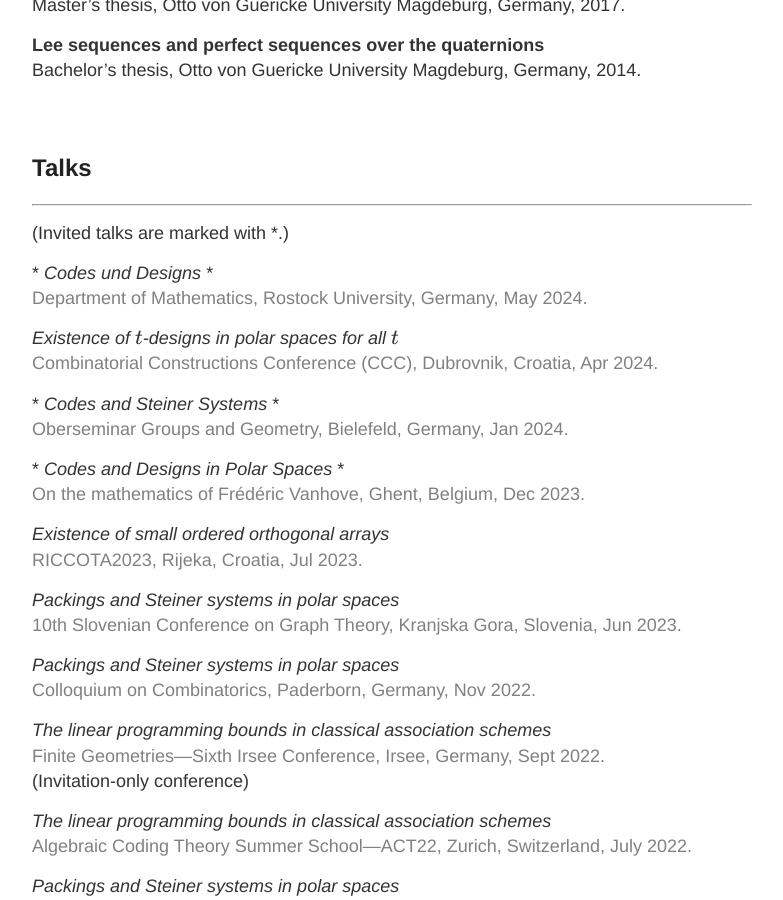
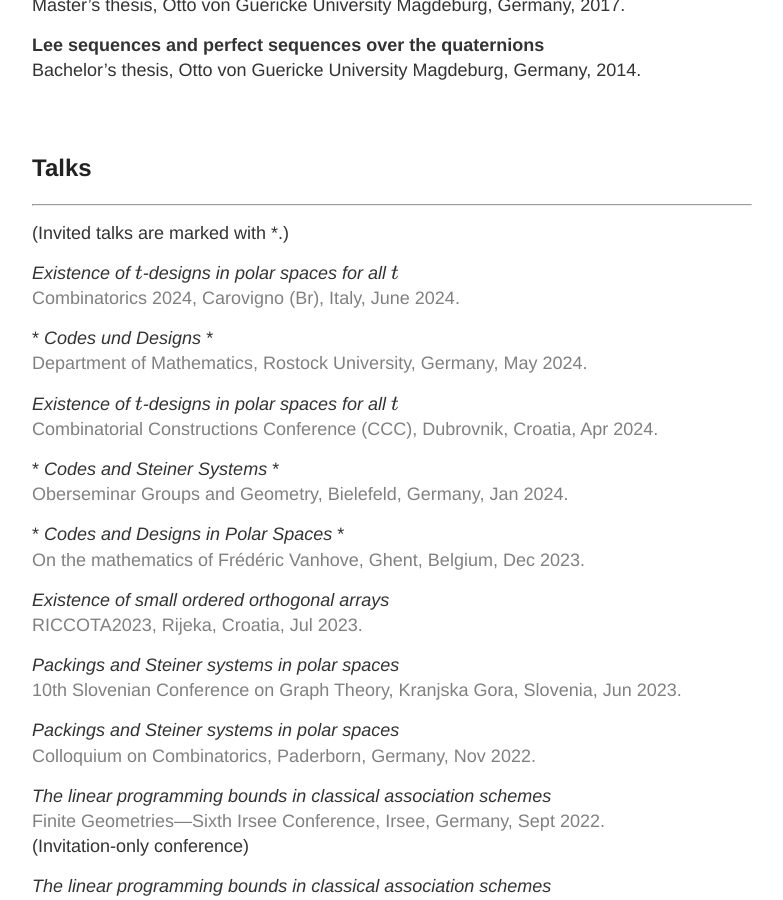
Before and after one commit to charleneweiss/charleneweiss.github.io, a Jekyll site: the page built from research.md, in a window 1280 px wide and 900 px high, scrolled down 1164 px. Shown: the whole window, without its empty margins (248-1031 px from the left). Built offline with Jekyll 4.4.1, drawn with Linux system fonts in a browser that asks for light colours; formulas are drawn with MathJax 3.

Commit message:
Add talk Combinatorics

```diff
--- a/research.md
+++ b/research.md
@@ -83,6 +83,9 @@ ____
 
 (Invited talks are marked with \*.)
 
+*Existence of $t$-designs in polar spaces for all $t$*\
+  <span style="color:gray">Combinatorics 2024, Carovigno (Br), Italy, June 2024.</span>
+
 \* *Codes und Designs* \* \
   <span style="color:gray"> Department of Mathematics, Rostock University, Germany, May 2024.</span>
 
```
